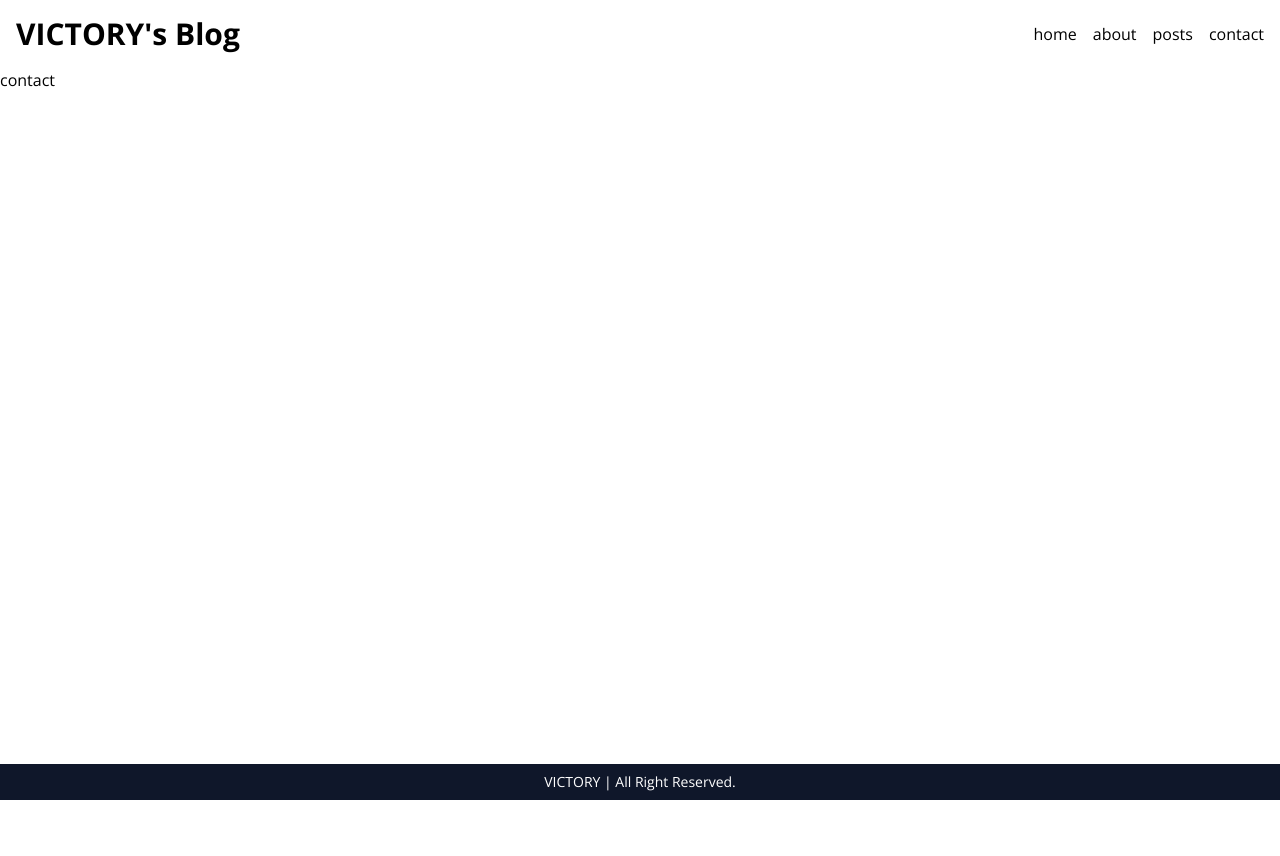
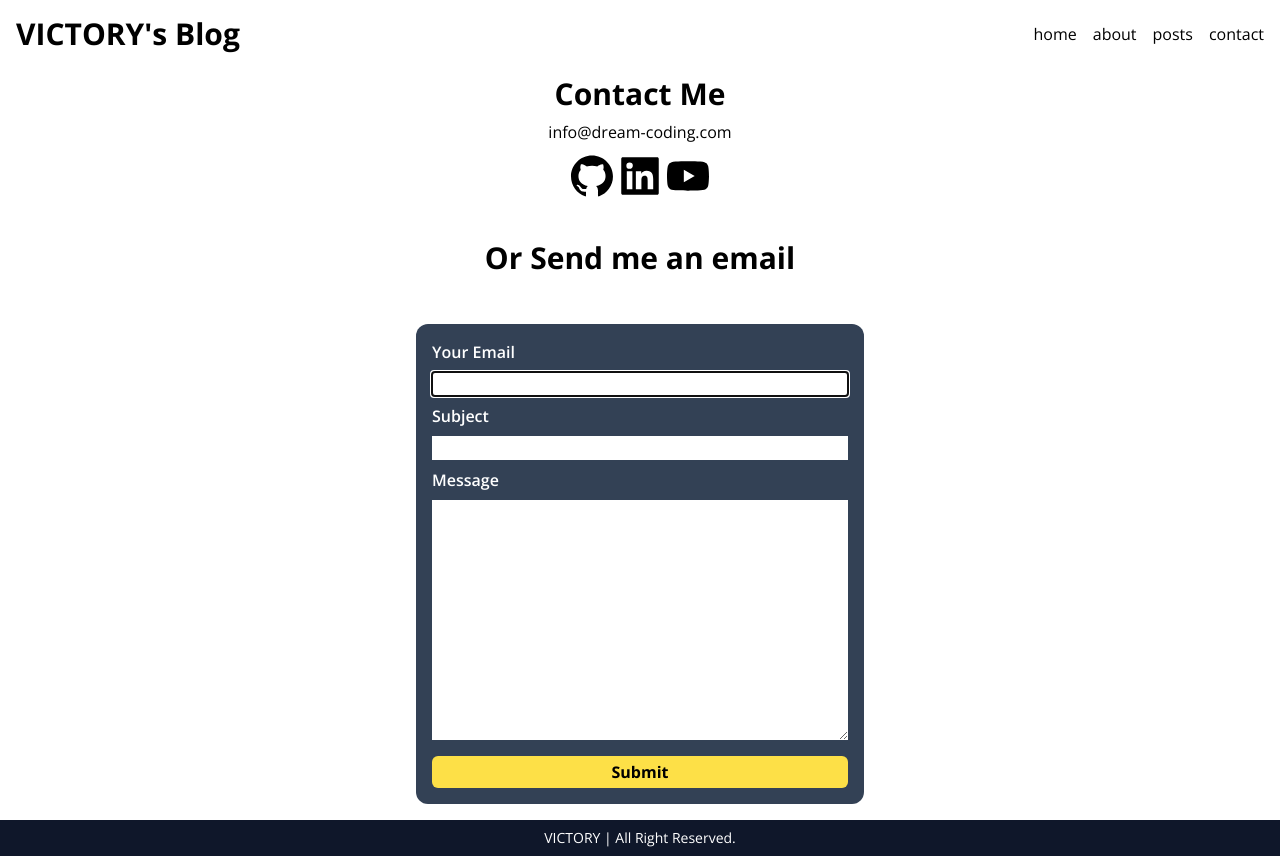
Before and after one commit to chanyu1/blog-nextjs, a Next.js app: page /contact in a window 1280 px wide. Before the commit the page ends 800 px from the top, so only its background shows below. Built offline with nearby package versions, Linux system fonts and the light colour scheme.

Commit message:
feat: banner

```diff
--- a/src/app/about/page.tsx
+++ b/src/app/about/page.tsx
@@ -1,3 +1,19 @@
+import Hero from '@/components/Hero';
+
+const TITLE_CLASS = 'text-2xl font-bold text-gray-800 my-2';
+
 export default function AboutPage() {
-  return <p>about</p>;
+  return (
+    <>
+      <Hero />
+      <section className="bg-gray-100 shadow-lg p-8 m-8 text-center">
+        <h2 className={TITLE_CLASS}>VICTORY!</h2>
+        <p>
+          오늘 행복하셨나요?
+          <br />
+          좋아요!
+        </p>
+      </section>
+    </>
+  );
 }
--- a/src/app/contact/page.tsx
+++ b/src/app/contact/page.tsx
@@ -1,3 +1,32 @@
+import { AiFillGithub, AiFillLinkedin, AiFillYoutube } from 'react-icons/ai';
+import ContactForm from '@/components/ContactForm';
+
+const LINKS = [
+  { icon: <AiFillGithub />, url: '' },
+  { icon: <AiFillLinkedin />, url: '' },
+  { icon: <AiFillYoutube />, url: '' },
+];
+
 export default function ContactPage() {
-  return <p>contact</p>;
+  return (
+    <section className="flex flex-col items-center">
+      <h2 className="text-3xl font-bold my-2">Contact Me</h2>
+      <p>info@dream-coding.com</p>
+      <ul className="flex hap-4 my-2">
+        {LINKS.map((link, index) => (
+          <a
+            className="text-5xl hover:text-yellow-300"
+            key={index}
+            href={link.url}
+            target="_blank"
+            rel="noreferrer"
+          >
+            {link.icon}
+          </a>
+        ))}
+      </ul>
+      <h2 className="text-3xl font-bold my-8">Or Send me an email</h2>
+      <ContactForm />
+    </section>
+  );
 }
--- a/src/app/layout.tsx
+++ b/src/app/layout.tsx
@@ -17,7 +17,10 @@
 }) {
   return (
     <html lang="en" className={sans.className}>
-      <body className="flex flex-col w-full max-w-screen-2xl mx-auto">
+      <body
+        className="flex flex-col w-full max-w-screen-2xl mx-auto"
+        suppressHydrationWarning={true}
+      >
         <Header />
         <main className="grow">{children}</main>
         <Footer />
--- /dev/null
+++ b/src/components/Banner.tsx
@@ -0,0 +1,23 @@
+export type BannerData = {
+  message: string;
+  state: 'success' | 'error';
+};
+
+type Props = {
+  banner: BannerData;
+};
+
+export default function Banner({ banner: { message, state } }: Props) {
+  const isSuccess = state === 'success';
+  const icon = isSuccess ? '😃' : '🤬';
+
+  return (
+    <p
+      className={`p-2 rounded-xl w-full text-center ${
+        isSuccess ? 'bg-green-300' : 'bg-red-300'
+      }`}
+    >
+      {`${icon} ${message}`}
+    </p>
+  );
+}
--- /dev/null
+++ b/src/components/ContactForm.tsx
@@ -0,0 +1,80 @@
+'use client';
+
+import { ChangeEvent, FormEvent, useState } from 'react';
+import Banner, { BannerData } from './Banner';
+
+type Form = {
+  from: string;
+  subject: string;
+  message: string;
+};
+
+export default function ContactForm() {
+  const [form, setForm] = useState<Form>({
+    from: '',
+    subject: '',
+    message: '',
+  });
+  const [banner, setBanner] = useState<BannerData | null>(null);
+
+  const onChange = (e: ChangeEvent<HTMLInputElement | HTMLTextAreaElement>) => {
+    const { name, value } = e.target;
+    setForm((prev) => ({ ...prev, [name]: value }));
+  };
+
+  const onSubmit = (e: FormEvent<HTMLFormElement>) => {
+    e.preventDefault();
+    setBanner({ message: 'Success!', state: 'success' });
+    setTimeout(() => {
+      setBanner(null);
+    }, 3000);
+  };
+
+  return (
+    <section className="w-full max-w-md">
+      {banner && <Banner banner={banner} />}
+      <form
+        className="w-full flex flex-col gap-2 my-4 p-4 bg-slate-700 rounded-xl"
+        onSubmit={onSubmit}
+      >
+        <label className="font-semibold text-white" htmlFor="from">
+          Your Email
+        </label>
+        <input
+          type="email"
+          id="from"
+          name="from"
+          required
+          autoFocus
+          value={form.from}
+          onChange={onChange}
+        />
+        <label className="font-semibold text-white" htmlFor="subject">
+          Subject
+        </label>
+        <input
+          type="text"
+          id="subject"
+          name="subject"
+          required
+          value={form.subject}
+          onChange={onChange}
+        />
+        <label className="font-semibold text-white" htmlFor="message">
+          Message
+        </label>
+        <textarea
+          rows={10}
+          id="message"
+          name="message"
+          required
+          value={form.message}
+          onChange={onChange}
+        />
+        <button className="bg-yellow-300 font-bold mt-2 py-1 hover:bg-yellow-400 rounded-md">
+          Submit
+        </button>
+      </form>
+    </section>
+  );
+}
```
